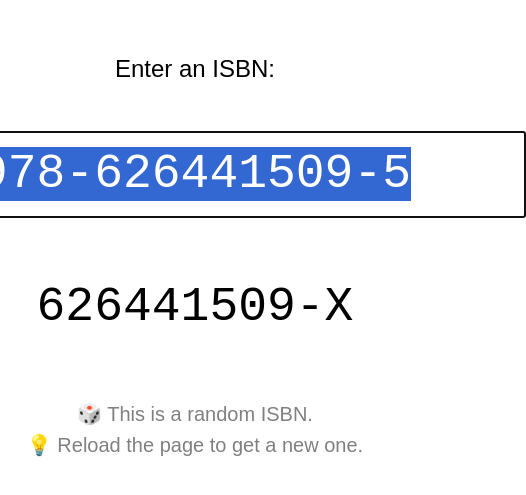
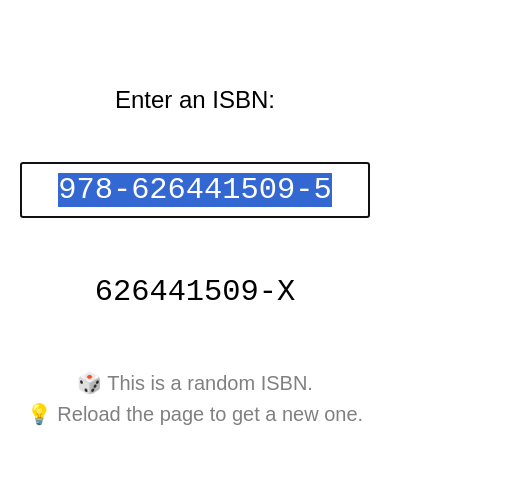
Before and after one commit to salomvary/isbn, a plain HTML site: page index.html in a window 390 px wide. Shown: the part 165-660 px from the top of the page, 526 px wide, since content can reach past the window. Drawn offline with Linux system fonts and the light colour scheme.

Commit message:
Make it responsive

```diff
--- a/index.html
+++ b/index.html
@@ -1,7 +1,12 @@
 <!doctype html>
 <title>Random ISBN Generator, Validator and Converter</title>
 <meta charset=utf-8>
+<meta name="viewport" content="width=device-width, initial-scale=1, shrink-to-fit=no">
 <style>
+	* {
+		box-sizing: border-box;
+	}
+
 	html,
 	body {
 		height: 100%;
@@ -9,9 +14,20 @@
 		font: x-large sans-serif;
 	}
 
+	body {
+		padding: 20px;
+		display: flex;
+		flex-direction: column;
+		align-items: center;
+		justify-content: center;
+	}
+
 	input {
+		max-width: 100%;
+		display: block;
 		padding: .3em .5em;
-		font: 2rem monospace;
+		font-size: clamp(25px, 7.8vw, 2rem);
+		font-family: monospace;
 		text-align: center;
 	}
 
@@ -19,14 +35,8 @@
 		border: none;
 	}
 
-	body {
-		display: flex;
-		flex-direction: column;
-		align-items: center;
-		justify-content: center;
-	}
-
 	p {
+		max-width: 100%;
 		text-align: center;
 	}
 
```
